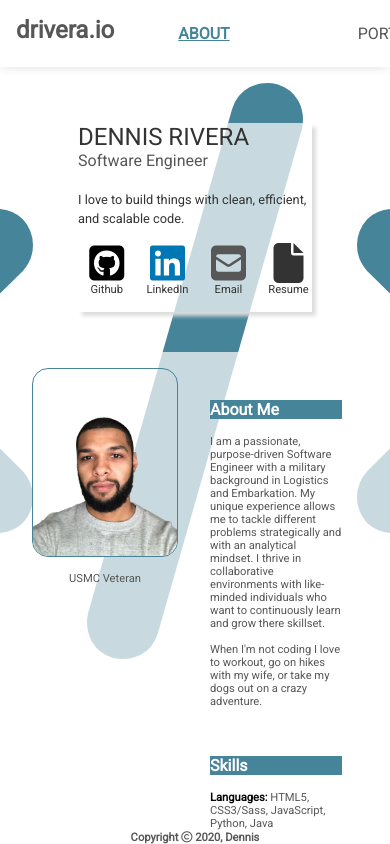
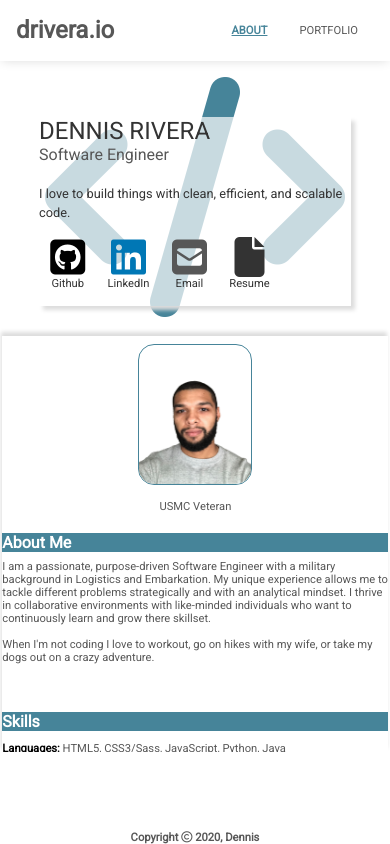
Before and after one commit to D-Riv/portfolio, a React (Create React App) app: page / in a window 390 px wide. Built offline with nearby package versions, Linux system fonts and the light colour scheme.

Commit message:
Updated responsive design to correct errors and display on mobile devices

```diff
--- a/src/components/Navbar.js
+++ b/src/components/Navbar.js
@@ -16,14 +16,14 @@ const Navbar = (props) => {
       </a>
       <ul className="nav-links">
         <li
-          className="nav nav-about"
+          className="nav nav-link"
           onClick={props.slideAboutOut}
           id={props.active}
         >
           ABOUT
         </li>
         <li
-          className="nav nav-portfolio"
+          className="nav nav-link"
           onClick={props.slideIn}
           id={props.activeTwo}
         >
--- a/src/containers/Portfolio.js
+++ b/src/containers/Portfolio.js
@@ -24,8 +24,7 @@ const Portfolio = (props) => {
             </div>
             <p className="project-description">
               A full stack application that stores a public library of movies
-              and tv shows that allows the user to search, edit, add, and delete
-              data.
+              and tv shows.
             </p>
             <div className="project-skills">
               HTML | CSS | JavaScript | React | Styled Components | BootStrap
@@ -131,8 +130,8 @@ const Portfolio = (props) => {
               <h1>Tv-Movie API</h1>
             </div>
             <p className="project-description">
-              REST API containing data on movies and tv shows. The API contains
-              complete CRUD functionality implemented with RESTful routes.
+              REST API containing tv and movie data with complete CRUD
+              functionality implemented with RESTful routes.
             </p>
             <div className="project-skills">Node.JS | MongoDB | Express</div>
             <p className="project-buttons">
@@ -163,8 +162,7 @@ const Portfolio = (props) => {
               <h1>Mockup</h1>
             </div>
             <p className="project-description">
-              A static web page utilized to demonstrate my ability to structure
-              and design a web page based on a mock up design provided to me.
+              Static web page structured and designed on a mock up design.
             </p>
             <div className="project-skills">HTML | CSS </div>
             <p className="project-buttons">
--- a/src/index.scss
+++ b/src/index.scss
@@ -48,6 +48,12 @@ $shrink-view: 1025px;
       flex-direction: column;
       align-items: center;
     }
+    @media (max-width: $break-medium) {
+      font-size: 24rem;
+    }
+    @media (max-width: $break-small) {
+      font-size: 15rem;
+    }
   }
 }
 
--- a/src/scss/home.scss
+++ b/src/scss/home.scss
@@ -27,7 +27,7 @@ $shrink-view: 1025px;
     width: 47%;
   }
   @media (max-width: $break-small) {
-    width: 60%;
+    width: 80%;
   }
 
   .name {
@@ -122,6 +122,7 @@ $shrink-view: 1025px;
     position: absolute;
     right: 0;
     top: 0;
+    overflow: scroll;
 
     @media (max-width: $change-view) {
       position: absolute;
@@ -129,14 +130,33 @@ $shrink-view: 1025px;
       top: 15rem;
       width: 100%;
     }
+    @media (max-width: $break-small) {
+      padding: 0;
+      margin-top: 6rem;
+      margin-right: 0.1rem;
+      height: 50%;
+      width: 99%;
+      box-shadow: -1px -4px 4px #dddddd;
+    }
+
     // animation: slideOut 2s forwards;
 
     .about-main {
       display: flex;
+
+      @media (max-width: $break-small) {
+        display: flex;
+        flex-direction: column;
+        margin-top: 0.5rem;
+      }
       // align-items: flex-end;
 
       .about-bio {
         margin: 1rem 2rem;
+
+        @media (max-width: $break-small) {
+          margin: 0;
+        }
       }
     }
 
@@ -144,14 +164,21 @@ $shrink-view: 1025px;
       @media (max-width: $shrink-view) {
         margin-left: 3rem;
       }
-      // text-align: center;
+      @media (max-width: $break-small) {
+        text-align: center;
+        margin: 0;
+      }
+
       img {
         width: 9rem;
         height: 11.7rem;
-        // border-bottom: 0.1rem solid #000000;
         border: 1px solid #468499;
         border-radius: 1rem;
-        // background-color: #ffffff;
+
+        @media (max-width: $break-small) {
+          width: 7rem;
+          height: 8.7rem;
+        }
       }
 
       p {
@@ -170,6 +197,9 @@ $shrink-view: 1025px;
 
       @media (max-width: $shrink-view) {
         font-size: 1rem;
+      }
+      @media (max-width: $break-small) {
+        margin: 0.5rem 0;
       }
     }
 
--- a/src/scss/navbar.scss
+++ b/src/scss/navbar.scss
@@ -34,6 +34,12 @@ $shrink-view: 1025px;
   .nav-links {
     display: flex;
 
+    .nav-link {
+      @media (max-width: $break-medium) {
+        font-size: 0.7rem;
+      }
+    }
+
     #active {
       color: #468499;
       font-weight: bold;
@@ -53,6 +59,9 @@ $shrink-view: 1025px;
       @media (max-width: $break-medium) {
         margin: 0 3.5rem;
       }
+      @media (max-width: $break-medium) {
+        margin: 0 0.5rem;
+      }
     }
   }
 }
--- a/src/scss/portfolio.scss
+++ b/src/scss/portfolio.scss
@@ -23,7 +23,7 @@ $shrink-view: 1025px;
   right: -100rem;
 
   @media (max-width: $change-view) {
-    height: 60%;
+    height: 50%;
     width: 100%;
     top: 15rem;
   }
@@ -40,8 +40,17 @@ $shrink-view: 1025px;
       box-shadow: 4px 4px 4px 4px #dddddd;
       @include transparentBackgroundColor(0.9, #ffffff);
 
+      @media (max-width: $shrink-view) {
+        margin: 1rem 0.5rem;
+      }
+
       img {
         border-radius: 0.5rem 0 0 0.5rem;
+
+        @media (max-width: $break-medium) {
+          width: 8rem;
+          height: 9rem;
+        }
       }
 
       .project-display {
@@ -49,10 +58,17 @@ $shrink-view: 1025px;
         width: 100%;
         position: relative;
         height: 12rem;
+        @media (max-width: $break-small) {
+          height: 9rem;
+        }
 
         .title-container {
           text-align: start;
           margin: 0.5rem 0;
+
+          @media (max-width: $break-small) {
+            margin: 0.2rem 0;
+          }
 
           h1 {
             font-size: 1.5rem;
@@ -62,6 +78,9 @@ $shrink-view: 1025px;
 
             @media (max-width: $shrink-view) {
               font-size: 1rem;
+            }
+            @media (max-width: $break-medium) {
+              font-size: 0.875rem;
             }
           }
         }
@@ -74,6 +93,10 @@ $shrink-view: 1025px;
           @media (max-width: $shrink-view) {
             font-size: 0.7rem;
           }
+          @media (max-width: $break-small) {
+            font-size: 0.687rem;
+            height: 38%;
+          }
         }
         .project-skills {
           color: #468499;
@@ -82,6 +105,9 @@ $shrink-view: 1025px;
 
           @media (max-width: $shrink-view) {
             font-size: 0.7rem;
+          }
+          @media (max-width: $break-medium) {
+            font-size: 0.687rem;
           }
         }
         .project-buttons {
@@ -105,7 +131,11 @@ $shrink-view: 1025px;
             }
 
             @media (max-width: $shrink-view) {
-              font-size: 0.5rem;
+              font-size: 0.75rem;
+            }
+            @media (max-width: $break-small) {
+              margin: 0 0.3rem;
+              padding: 0.3rem;
             }
           }
         }
```
